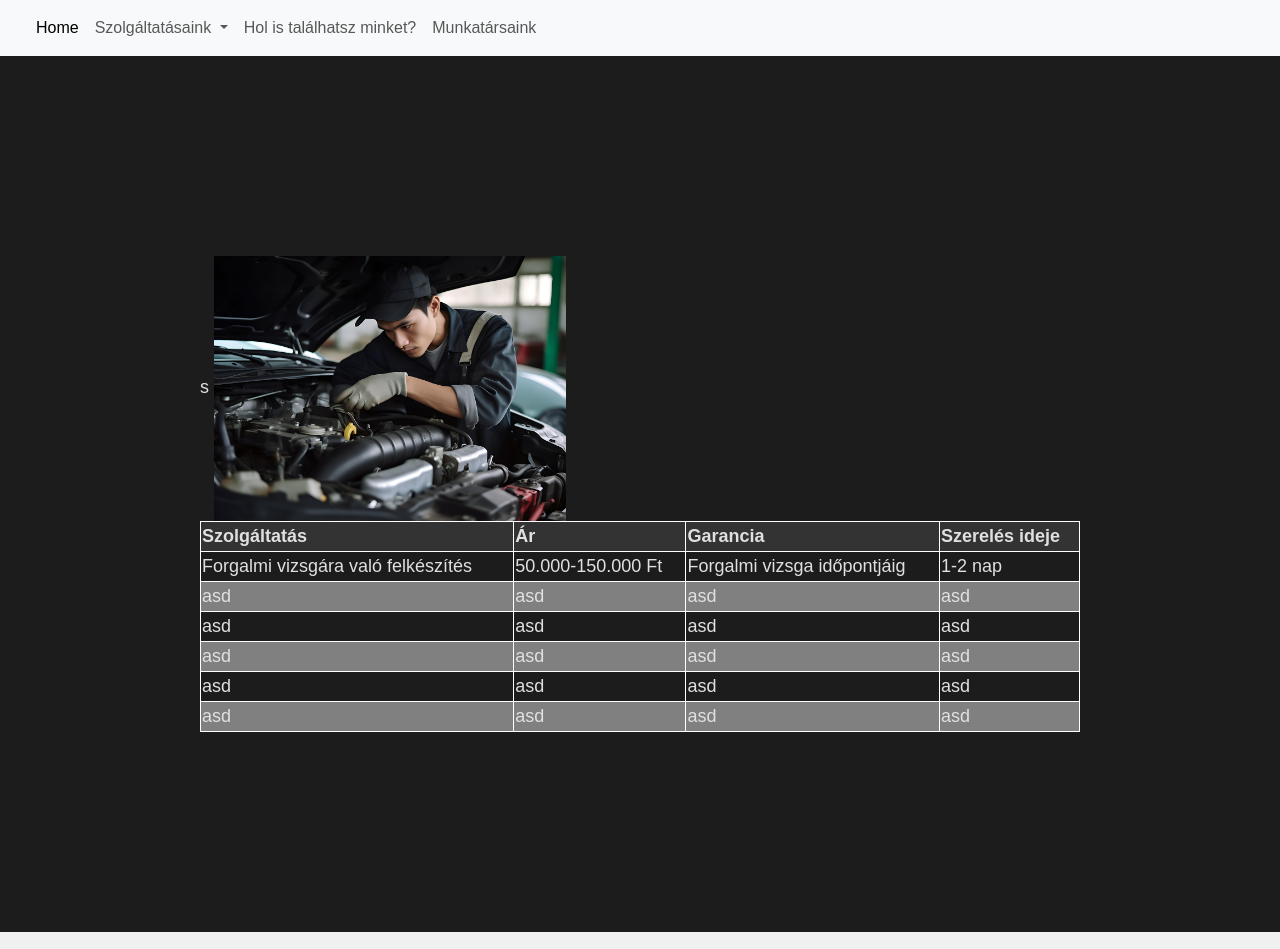
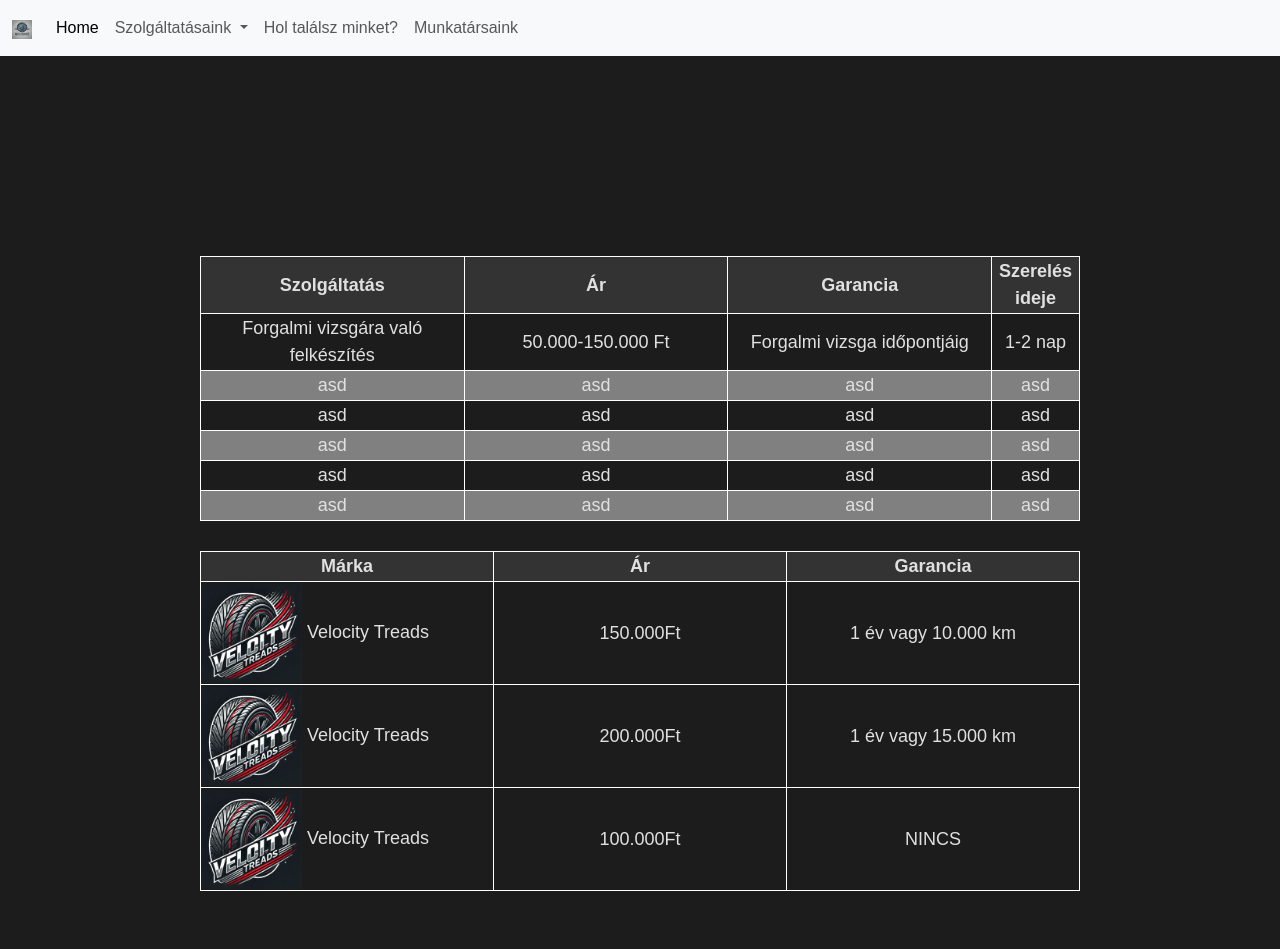
Before and after one commit to Sprn17/WEB-PROJEKT, a plain HTML site: page prices.html in a window 1280 px wide. Shown: the top 949 px of the page. Drawn offline with nearby package versions, Linux system fonts and the light colour scheme.

Commit message:
Bug fix, árak oldal frissitése

```diff
--- a/prices.html
+++ b/prices.html
@@ -11,7 +11,7 @@
 <body>
   <nav class="navbar navbar-expand-lg bg-body-tertiary">
     <div class="container-fluid">
-      <a class="navbar-brand" href="#"><img src="logo.png" alt=""></a>
+      <a class="navbar-brand" href="#"><img src="./img/logo.png" alt=""></a>
       <button class="navbar-toggler" type="button" data-bs-toggle="collapse" data-bs-target="#navbarNavDropdown" aria-controls="navbarNavDropdown" aria-expanded="false" aria-label="Toggle navigation">
         <span class="navbar-toggler-icon"></span>
       </button>
@@ -26,14 +26,14 @@
             </a>
             <ul class="dropdown-menu">
               <li><a class="dropdown-item" href="#">Fogalalás</a></li>
-              <li><a class="dropdown-item" href="#">Árak</a></li>
+              <li><a class="dropdown-item" href="./prices.html">Árak</a></li>
             </ul>
           </li>
           <li class="nav-item">
-            <a class="nav-link" href="#">Hol is találhatsz minket?</a>
+            <a class="nav-link" href="./holtalalsz.html">Hol találsz minket?</a>
           </li>
           <li class="nav-item">
-            <a class="nav-link" href="#">Munkatársaink</a>
+            <a class="nav-link" href="./munkatarsaink.html">Munkatársaink</a>
           </li>
 
         </ul>
@@ -42,8 +42,7 @@
   </nav>
 
 
-      <div class="content">s
-        <img src="./img/ghing ping szerelo.jpg" alt="ghing ping geci" width="40%"/>
+      <div class="content">
         <table class="pricelist" style="width: 100%;">
             <thead>
                 <tr style="background-color: #333333;">
@@ -92,6 +91,42 @@
                 </tr>
             </tbody>
         </table>
+        <table class="tyrelist" style="width: 100%; margin-top: 30px;">
+          <thead>
+              <tr style="background-color: #333333;">
+                  <th class="centeralign">Márka</th>
+                  <th class="centeralign">Ár</th>
+                  <th class="centeralign">Garancia</th>
+              </tr>
+          </thead>
+          <tbody>
+              <tr>
+                  <td>
+                  <img src="/img/velocity.webp" alt="Velocity Treads" style="width: 100px;"/>
+                  Velocity Treads
+                  </td>
+                  <td class="centeralign">150.000Ft</td>
+                  <td class="centeralign">1 év vagy 10.000 km</td>
+              </tr>
+              <tr>
+                <td>
+                <img src="/img/velocity.webp" alt="Velocity Treads" style="width: 100px;"/>
+                Velocity Treads
+                </td>
+                <td class="centeralign">200.000Ft</td>
+                <td class="centeralign">1 év vagy 15.000 km</td>
+            </tr>
+            <tr>
+              <td>
+              <img src="/img/velocity.webp" alt="Velocity Treads" style="width: 100px;"/>
+              Velocity Treads
+              </td>
+              <td class="centeralign">100.000Ft</td>
+              <td class="centeralign">NINCS</td>
+          </tr>
+
+          </tbody>
+      </table>
       </div>
 
       <footer class="footer">
--- a/style.css
+++ b/style.css
@@ -46,6 +46,13 @@ body, html {
 
 .pricelist td, th {
     border: 1px solid white;
+    text-align: center;
+
+}
+
+.tyrelist td, th {
+    border: 1px solid white;
+    width: 30%;
 }
 
 .paros{
@@ -80,3 +87,7 @@ nav
     margin-left: 100px;
 
  }
+
+ .centeralign{
+    text-align: center;
+ }
```
Also changed, not shown: index.html (+1 -1 lines), munkatarsaink.html (+7 -7 lines), img/velocity.webp (added).
